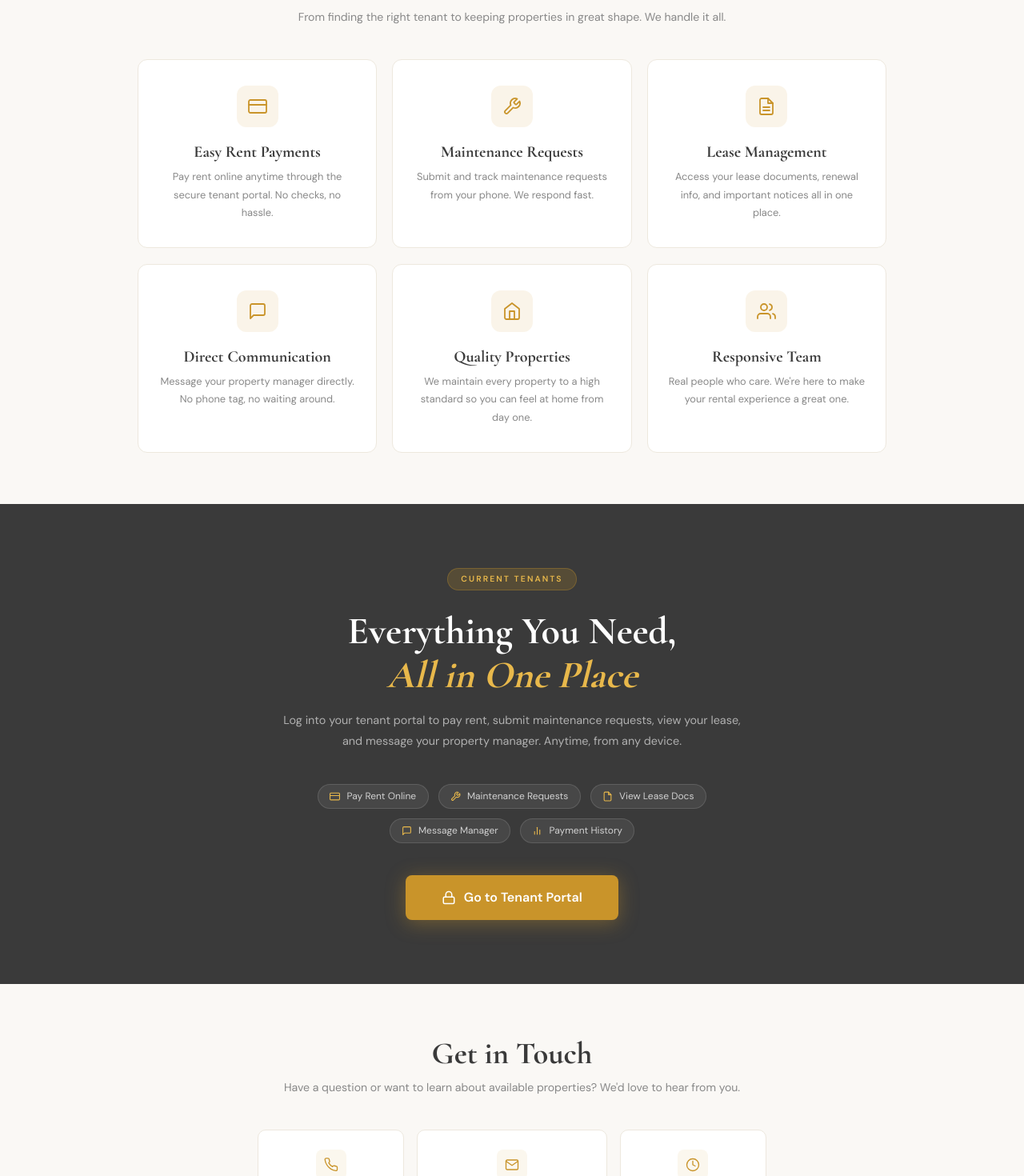
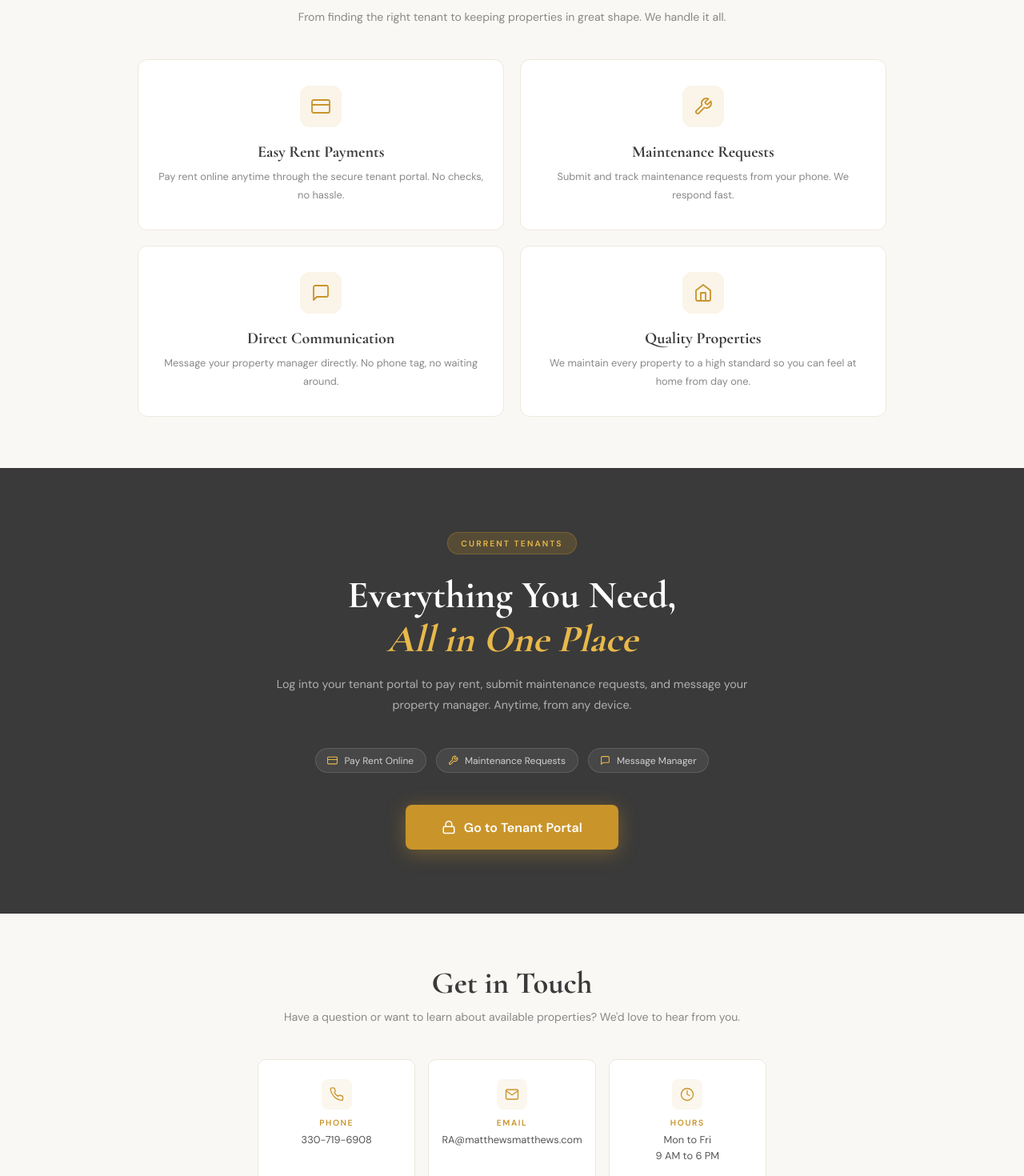
Before and after one commit to Mister-97/matthewsmatthews, a Next.js app: page / in a window 1280 px wide. Shown: the part 1060-2530 px from the top of the page at 80% size. Built offline with nearby package versions, Linux system fonts and the light colour scheme.

Commit message:
Update contact email, trim portal features (drop lease docs/payment history)

```diff
--- a/app/globals.css
+++ b/app/globals.css
@@ -136,7 +136,7 @@ nav {
 .section-title h2 { font-family: 'Cormorant Garamond', serif; font-size: clamp(1.8rem, 3.5vw, 2.6rem); font-weight: 700; color: var(--charcoal); }
 .section-title h2 em { font-style: italic; color: var(--gold); }
 .section-title p { color: var(--muted); font-size: 0.88rem; margin-top: 0.5rem; line-height: 1.7; }
-.cards-grid { display: grid; grid-template-columns: repeat(3, 1fr); gap: 1.2rem; }
+.cards-grid { display: grid; grid-template-columns: repeat(2, 1fr); gap: 1.2rem; }
 .card { background: var(--card-bg); border: 1px solid var(--border); border-radius: 12px; padding: 2rem 1.5rem; text-align: center; transition: all 0.25s; }
 .card:hover { transform: translateY(-4px); box-shadow: 0 12px 30px rgba(0,0,0,0.08); border-color: var(--gold-pale); }
 .card-icon { width: 52px; height: 52px; background: rgba(201,148,42,0.1); border-radius: 12px; display: flex; align-items: center; justify-content: center; margin: 0 auto 1.2rem; }
--- a/app/page.tsx
+++ b/app/page.tsx
@@ -75,13 +75,6 @@ export default function Home() {
           </div>
           <div className="card">
             <div className="card-icon">
-              <svg viewBox="0 0 24 24"><path d="M14 2H6a2 2 0 0 0-2 2v16a2 2 0 0 0 2 2h12a2 2 0 0 0 2-2V8z" /><polyline points="14 2 14 8 20 8" /><line x1="16" y1="13" x2="8" y2="13" /><line x1="16" y1="17" x2="8" y2="17" /></svg>
-            </div>
-            <h3>Lease Management</h3>
-            <p>Access your lease documents, renewal info, and important notices all in one place.</p>
-          </div>
-          <div className="card">
-            <div className="card-icon">
               <svg viewBox="0 0 24 24"><path d="M21 15a2 2 0 0 1-2 2H7l-4 4V5a2 2 0 0 1 2-2h14a2 2 0 0 1 2 2z" /></svg>
             </div>
             <h3>Direct Communication</h3>
@@ -94,13 +87,6 @@ export default function Home() {
             <h3>Quality Properties</h3>
             <p>We maintain every property to a high standard so you can feel at home from day one.</p>
           </div>
-          <div className="card">
-            <div className="card-icon">
-              <svg viewBox="0 0 24 24"><path d="M17 21v-2a4 4 0 0 0-4-4H5a4 4 0 0 0-4 4v2" /><circle cx="9" cy="7" r="4" /><path d="M23 21v-2a4 4 0 0 0-3-3.87" /><path d="M16 3.13a4 4 0 0 1 0 7.75" /></svg>
-            </div>
-            <h3>Responsive Team</h3>
-            <p>Real people who care. We&apos;re here to make your rental experience a great one.</p>
-          </div>
         </div>
       </div>
 
@@ -109,7 +95,7 @@ export default function Home() {
         <div className="portal-inner">
           <div className="portal-badge">Current Tenants</div>
           <h2>Everything You Need,<br /><em>All in One Place</em></h2>
-          <p>Log into your tenant portal to pay rent, submit maintenance requests, view your lease, and message your property manager. Anytime, from any device.</p>
+          <p>Log into your tenant portal to pay rent, submit maintenance requests, and message your property manager. Anytime, from any device.</p>
           <div className="portal-features">
             <div className="pf-tag">
               <svg viewBox="0 0 24 24"><rect x="1" y="4" width="22" height="16" rx="2" /><line x1="1" y1="10" x2="23" y2="10" /></svg>
@@ -120,16 +106,8 @@ export default function Home() {
               Maintenance Requests
             </div>
             <div className="pf-tag">
-              <svg viewBox="0 0 24 24"><path d="M14 2H6a2 2 0 0 0-2 2v16a2 2 0 0 0 2 2h12a2 2 0 0 0 2-2V8z" /><polyline points="14 2 14 8 20 8" /></svg>
-              View Lease Docs
-            </div>
-            <div className="pf-tag">
               <svg viewBox="0 0 24 24"><path d="M21 15a2 2 0 0 1-2 2H7l-4 4V5a2 2 0 0 1 2-2h14a2 2 0 0 1 2 2z" /></svg>
               Message Manager
-            </div>
-            <div className="pf-tag">
-              <svg viewBox="0 0 24 24"><line x1="18" y1="20" x2="18" y2="10" /><line x1="12" y1="20" x2="12" y2="4" /><line x1="6" y1="20" x2="6" y2="14" /></svg>
-              Payment History
             </div>
           </div>
           <a href="/login" className="btn-portal-big">
@@ -156,7 +134,7 @@ export default function Home() {
               <svg viewBox="0 0 24 24"><path d="M4 4h16c1.1 0 2 .9 2 2v12c0 1.1-.9 2-2 2H4c-1.1 0-2-.9-2-2V6c0-1.1.9-2 2-2z" /><polyline points="22,6 12,13 2,6" /></svg>
             </div>
             <h4>Email</h4>
-            <p><a href="mailto:info@matthewsandmatthews.com">info@matthewsandmatthews.com</a></p>
+            <p><a href="mailto:RA@matthewsmatthews.com">RA@matthewsmatthews.com</a></p>
           </div>
           <div className="cc">
             <div className="cc-icon">
```
